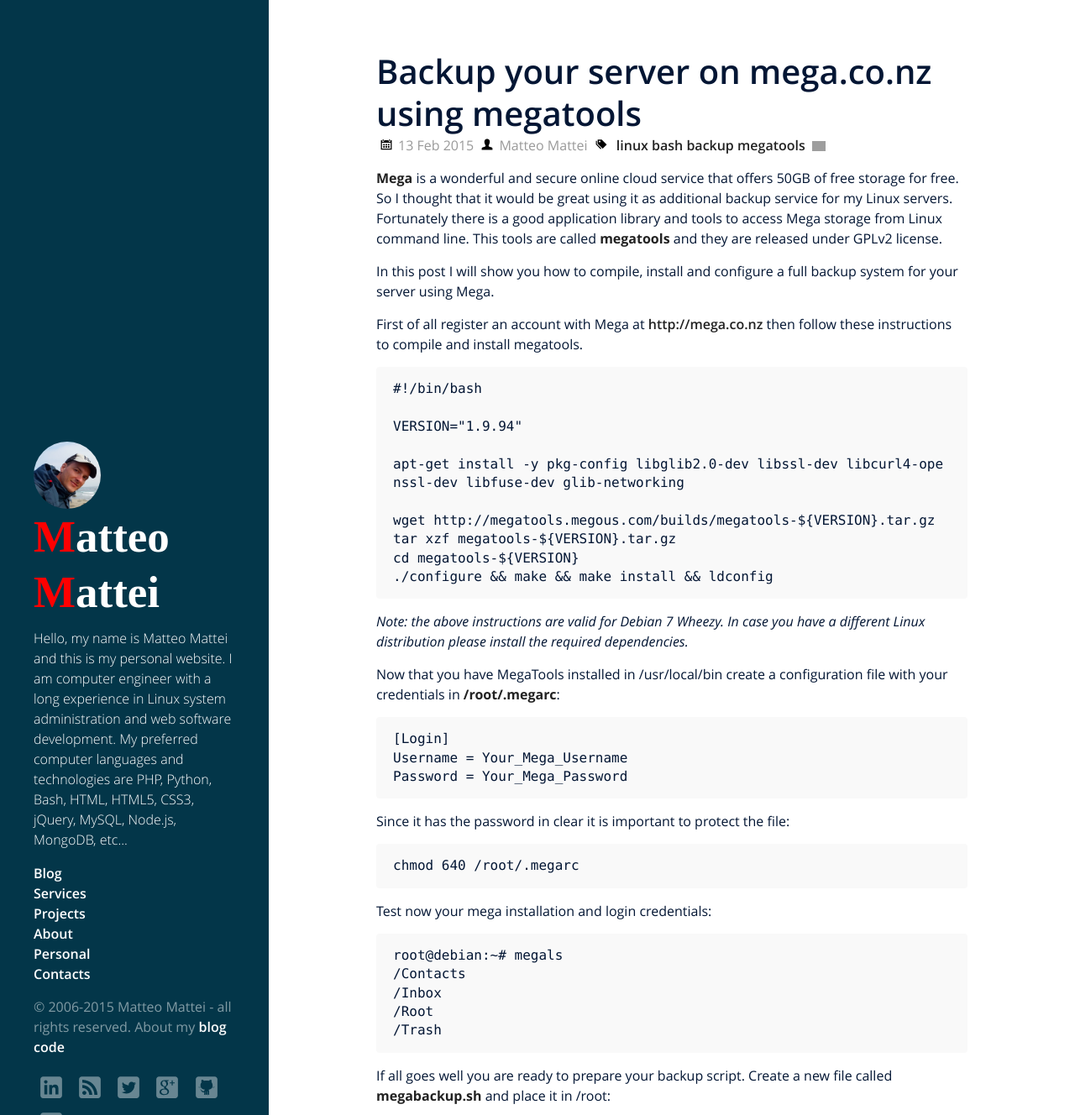
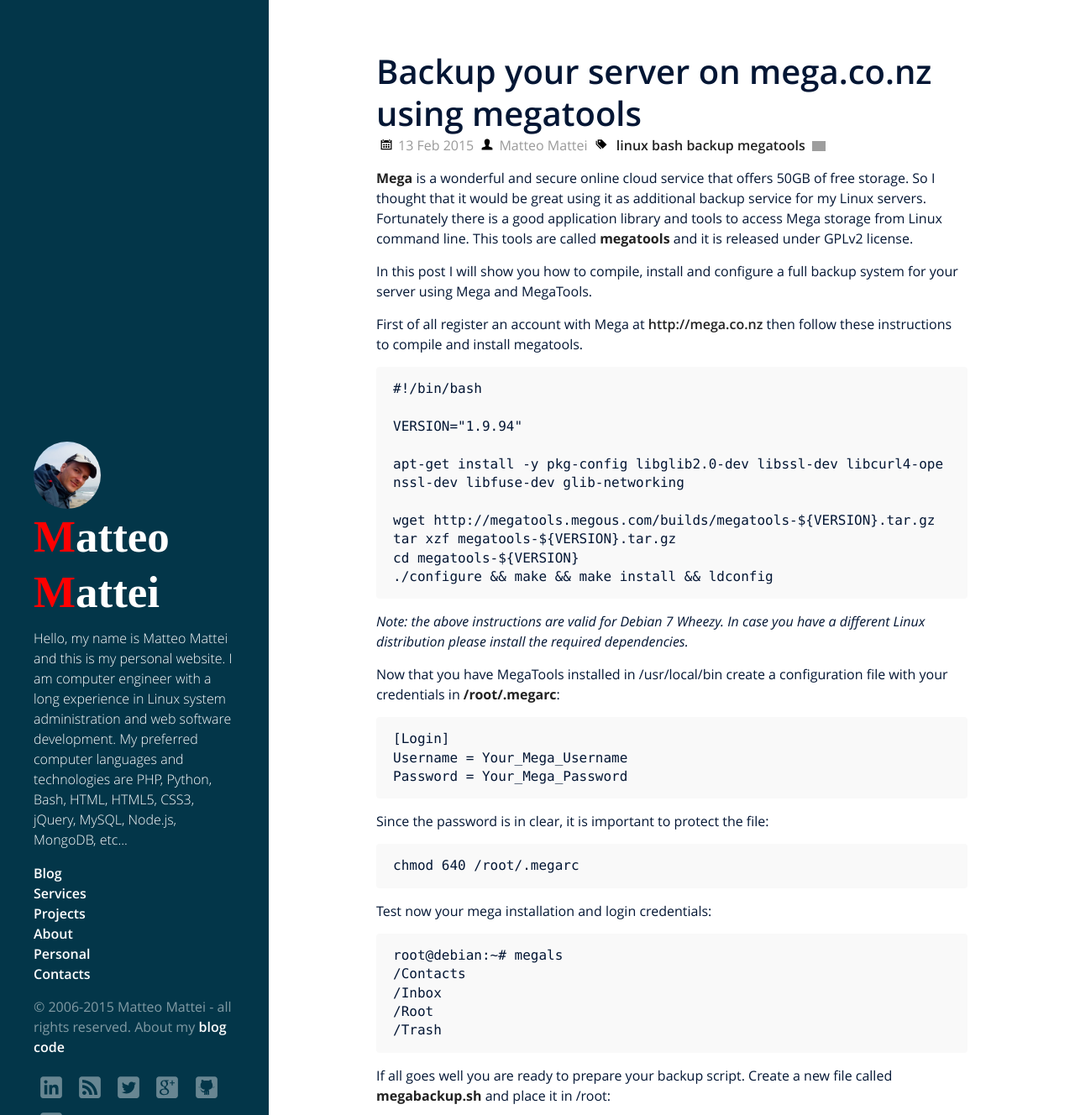
Before and after one commit to matteomattei/matteomattei.github.io, a Jekyll site: the page built from _posts/2015-02-13-backup-your-server-on-mega-co-nz-using-megatools.md, in a window 1280 px wide and 1400 px high, cut to the strip 0-1328 px from the top of the window. Shown: the whole strip at 84% size. Built offline with Jekyll 4.4.1, drawn with Linux system fonts in a browser that asks for light colours; some web fonts are replaced; Markdown is read by kramdown in place of the engine named in the settings; comment, search, counter and statistics services are not loaded; grey boxes are pictures that could not be loaded.

Commit message:
text fixes

````diff
--- a/_posts/2015-02-13-backup-your-server-on-mega-co-nz-using-megatools.md
+++ b/_posts/2015-02-13-backup-your-server-on-mega-co-nz-using-megatools.md
@@ -11,9 +11,9 @@
   - backup
   - megatools
 ---
-[**Mega**](http://mega.co.nz) is a wonderful and secure online cloud service that offers 50GB of free storage for free. So I thought that it would be great using it as additional backup service for my Linux servers. Fortunately there is a good application library and tools to access Mega storage from Linux command line. This tools are called [**megatools**]() and they are released under GPLv2 license.
+[**Mega**](http://mega.co.nz) is a wonderful and secure online cloud service that offers 50GB of free storage. So I thought that it would be great using it as additional backup service for my Linux servers. Fortunately there is a good application library and tools to access Mega storage from Linux command line. This tools are called [**megatools**]() and it is released under GPLv2 license.
 
-In this post I will show you how to compile, install and configure a full backup system for your server using Mega.
+In this post I will show you how to compile, install and configure a full backup system for your server using Mega and MegaTools.
 
 First of all register an account with Mega at [http://mega.co.nz](http://mega.co.nz) then follow these instructions to compile and install megatools.
 
@@ -40,7 +40,7 @@
 Password = Your_Mega_Password
 ```
 
-Since it has the password in clear it is important to protect the file:
+Since the password is in clear, it is important to protect the file:
 
 ```
 chmod 640 /root/.megarc
````
